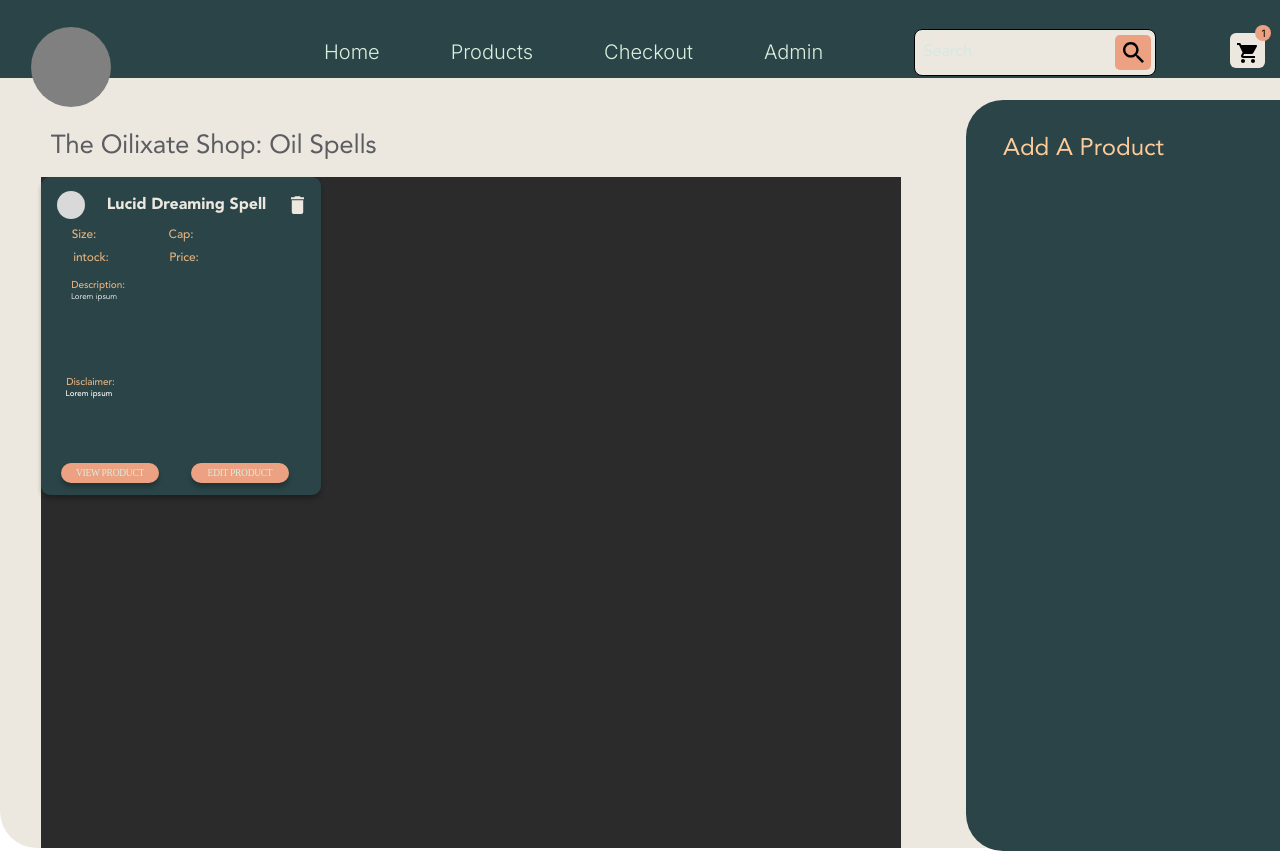
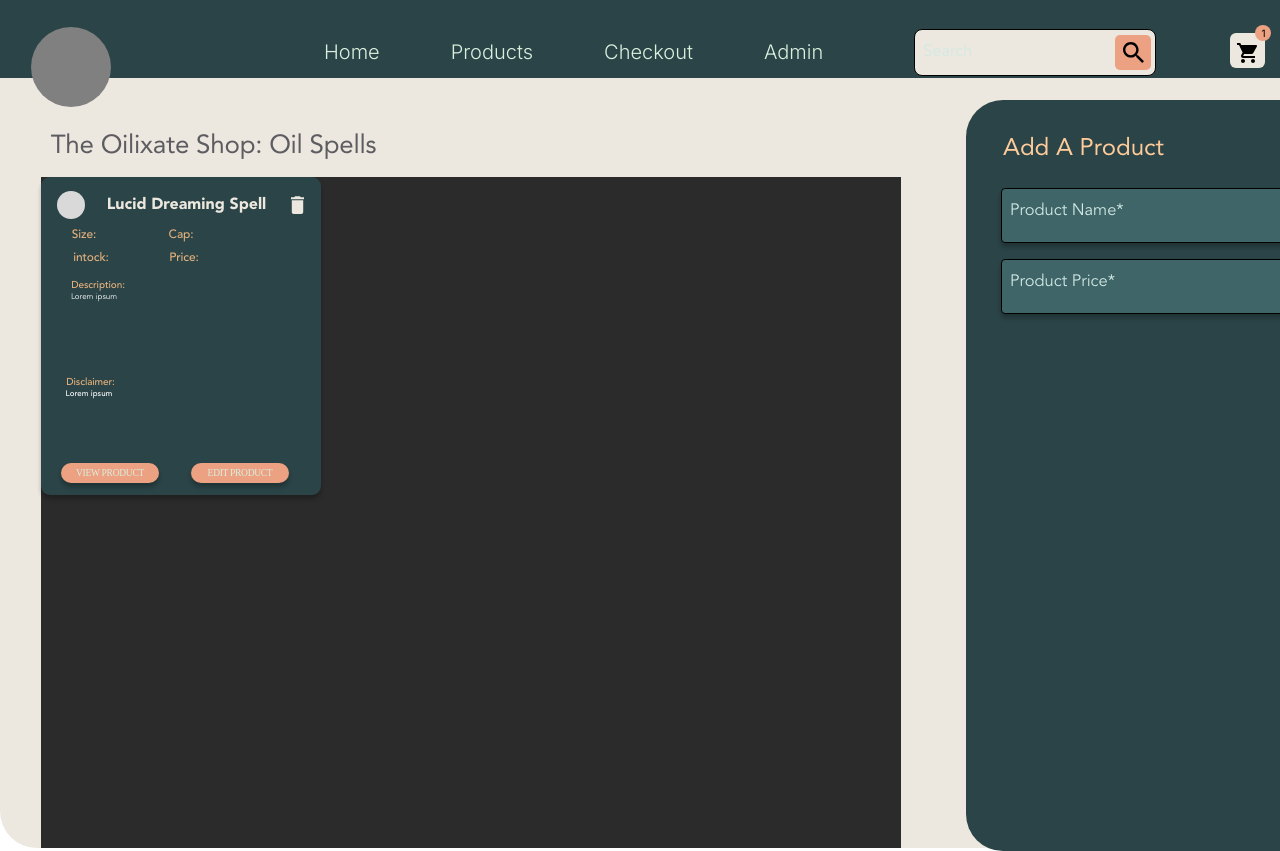
Before and after one commit to Tsebo200/Oilixate, a React (Create React App) app in the folder client/: page /Admin in a window 1280 px wide. Shown: the top 851 px of the page. Built offline with nearby package versions, Linux system fonts and the light colour scheme.

Commit message:
Product Price in position
2 fields in position but need to fix the inner padding of cursor

```diff
--- a/client/src/components/Admin.js
+++ b/client/src/components/Admin.js
@@ -27,9 +27,13 @@ const Admin = () => {
 
                 <div className="add-product-container">
                     <p className="add-product-heading">Add A Product</p>
+                    <form>
+                        <input type={"text"} className={"product-name"} placeholder={"Product Name*"}></input>
+                        <input type={"number"} className={"product-price"} placeholder={"Product Price*"}></input>
+                    </form>
                     {/* <form>
-                        <input type={"text"} className={"product-name"} placeholder={"Product Name*"}></input>
-                        <input type={"numbner"} className={"product-price"} placeholder={"Product Price*"}></input>
+
+
                         <input type={"text"} className={"product-desc"} placeholder={"Product Description*"}></input>
                         <input type={"text"} className={"product-disc"} placeholder={"Product Disclaimer*"}></input>
                         <select placeholder={"Size:"}>
--- a/client/src/index.css
+++ b/client/src/index.css
@@ -1937,14 +1937,16 @@ color: #ECE8DF;
 }
 
 input[type="text"].product-name{
+  position: absolute;
   padding: 8px;
   box-sizing: border-box;
   width: 407px;
   height: 55px;
+  top: 88px;
   left: 35px;
   color: #D1E9E3;
   background: #3F6569;
-  font-family: avenirBook;
+  font-family: AvenirBook;
   border: 0.4px solid #000000;
   box-shadow: 0px 4px 4px rgba(0, 0, 0, 0.25);
   border-radius: 4px;
@@ -1952,9 +1954,9 @@ input[type="text"].product-name{
 
 .product-name{
   position: absolute;
-  top: 0px;
+  top: -50px;
   left: 0px;
-  padding: 8px;
+  padding: 0px;
  }
 
  ::placeholder{
@@ -1970,3 +1972,26 @@ input[type="text"].product-name{
   line-height: 23px;
   color: #D1E9E3;
 }
+
+input[type="number"].product-price{
+  position: absolute;
+  padding: 8px;
+  box-sizing: border-box;
+  width: 407px;
+  height: 55px;
+  top: 88px;
+  left: 275px;
+  color: #D1E9E3;
+  background: #3F6569;
+  font-family: AvenirBook;
+  border: 0.4px solid #000000;
+  box-shadow: 0px 4px 4px rgba(0, 0, 0, 0.25);
+  border-radius: 4px;
+}
+
+.product-price{
+  position: absolute;
+  top: -50px;
+  left: 0px;
+  padding: 0px;
+ }
```
